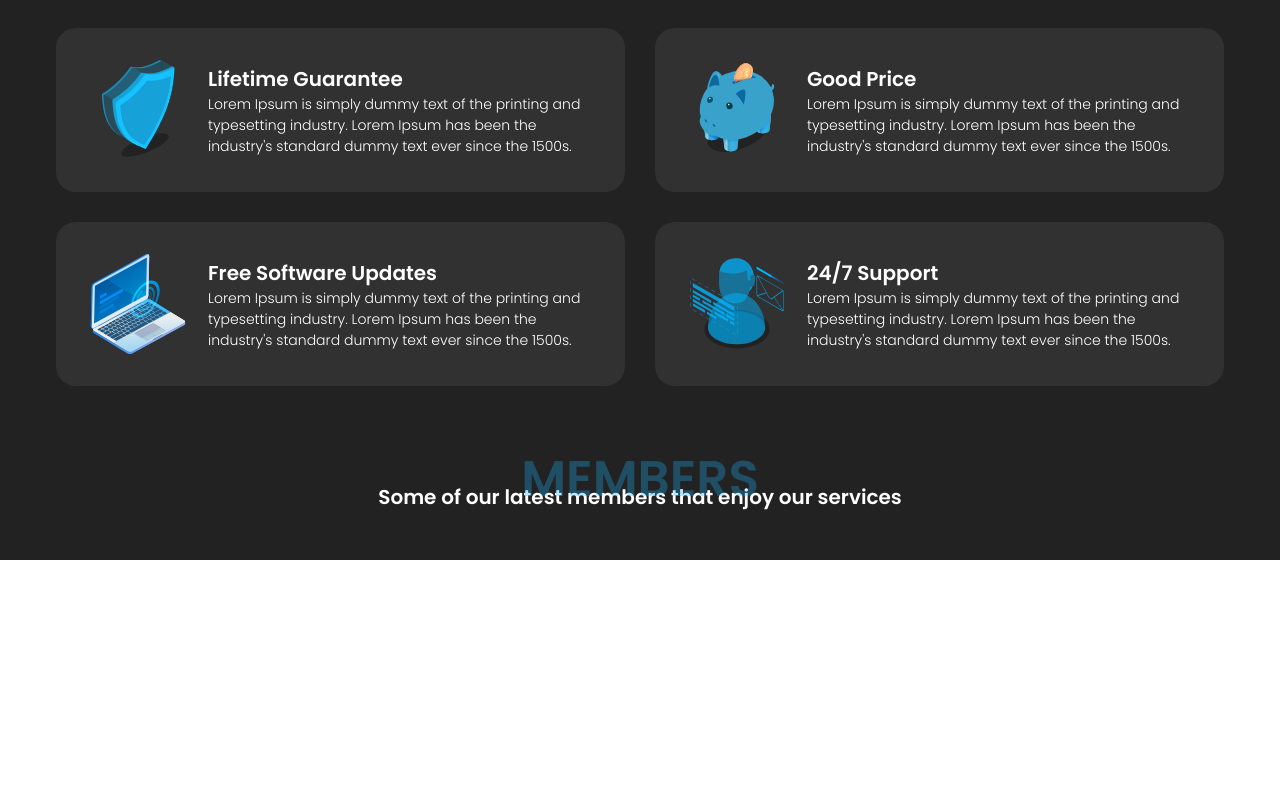
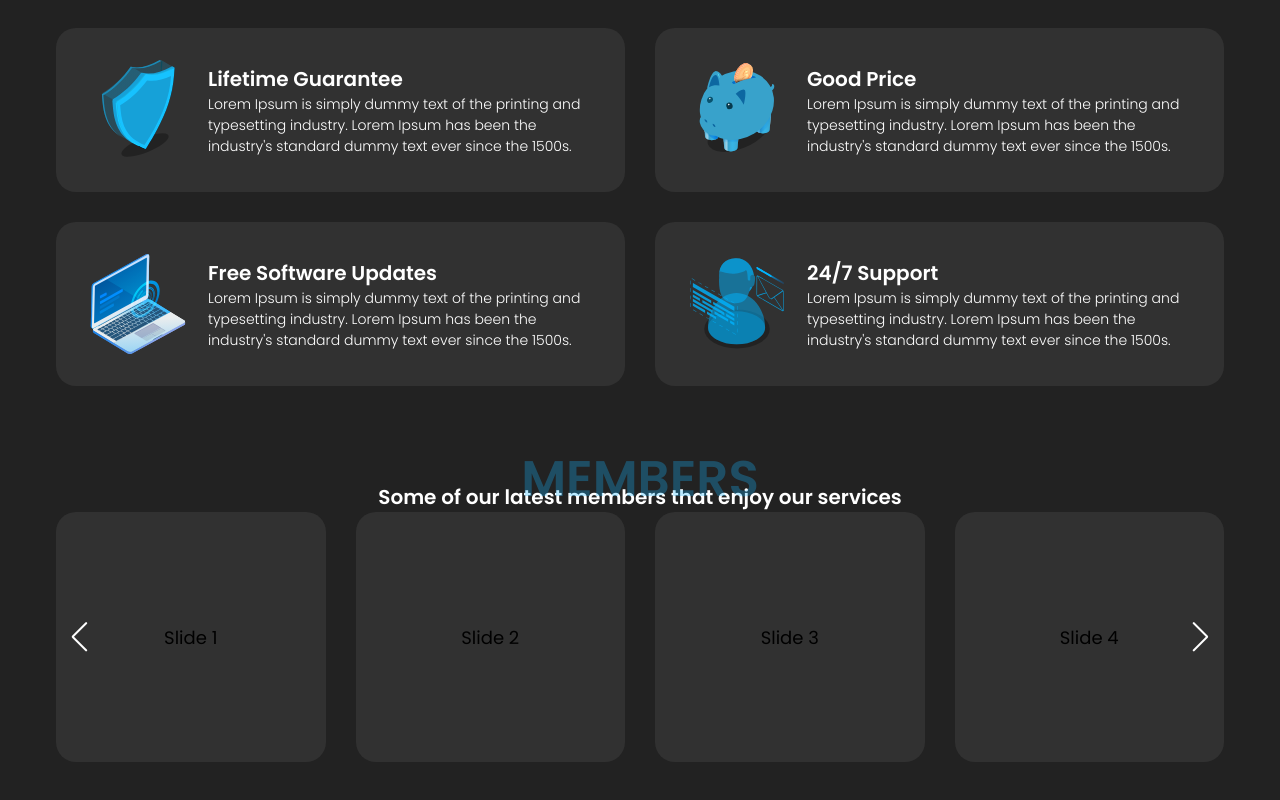
Before and after one commit to Tcodingg/techgear, a React (Create React App) app: page / in a window 1280 px wide. Shown: the part 1396-2196 px from the top of the page. Before the commit the page ends 1956 px from the top, so only its background shows below. Built offline with nearby package versions, Linux system fonts and the light colour scheme.

Commit message:
create slides component and style it

```diff
--- a/src/App.js
+++ b/src/App.js
@@ -3,6 +3,7 @@ import hero from "./images/hero.svg";
 import "./App.scss";
 import Products from "./components/products/Products";
 import Services from "./components/services/Services";
+import Slides from "./components/slides/Slides";
 const App = () => {
    return (
       <div className="app">
@@ -63,6 +64,9 @@ const App = () => {
                      Some of our latest members that enjoy our services
                   </h2>
                </div>
+               <div className="slides">
+                  <Slides />
+               </div>
             </div>
          </section>
       </div>
--- /dev/null
+++ b/src/components/slides/Slides.js
@@ -0,0 +1,53 @@
+import React, { useRef, useState } from "react";
+// Import Swiper React components
+import { Swiper, SwiperSlide } from "swiper/react";
+
+// Import Swiper styles
+import "swiper/css";
+import "swiper/css/pagination";
+import "swiper/css/navigation";
+
+import "./Slides.scss";
+
+// import Swiper core and required modules
+import SwiperCore, { Pagination, Navigation } from "swiper";
+
+// install Swiper modules
+SwiperCore.use([Pagination, Navigation]);
+
+const Slides = () => {
+   return (
+      <>
+         <Swiper
+            // slidesPerView={3}
+            spaceBetween={30}
+            slidesPerGroup={1}
+            loop={true}
+            loopFillGroupWithBlank={true}
+            pagination={{
+               clickable: true,
+            }}
+            navigation={true}
+            className="mySwiper"
+            breakpoints={{
+               640: {
+                  slidesPerView: 1,
+               },
+               768: {
+                  slidesPerView: 2,
+               },
+               1024: {
+                  slidesPerView: 4,
+               },
+            }}
+         >
+            <SwiperSlide>Slide 1</SwiperSlide>
+            <SwiperSlide>Slide 2</SwiperSlide>
+            <SwiperSlide>Slide 3</SwiperSlide>
+            <SwiperSlide>Slide 4</SwiperSlide>
+         </Swiper>
+      </>
+   );
+};
+
+export default Slides;
--- /dev/null
+++ b/src/components/slides/Slides.scss
@@ -0,0 +1,37 @@
+.swiper {
+   width: 100%;
+   height: 100%;
+   .swiper-button-prev,
+   .swiper-button-next {
+      color: white;
+      &::after {
+         font-size: 30px;
+      }
+   }
+   .swiper-pagination {
+      display: none;
+   }
+   .swiper-wrapper {
+      .swiper-slide {
+         font-size: 18px;
+         background: rgb(49, 49, 49);
+         height: 250px;
+         width: 250px;
+         border-radius: 20px;
+
+         /* Center slide text vertically */
+         display: -webkit-box;
+         display: -ms-flexbox;
+         display: -webkit-flex;
+         display: flex;
+         -webkit-box-pack: center;
+         -ms-flex-pack: center;
+         -webkit-justify-content: center;
+         justify-content: center;
+         -webkit-box-align: center;
+         -ms-flex-align: center;
+         -webkit-align-items: center;
+         align-items: center;
+      }
+   }
+}
```
